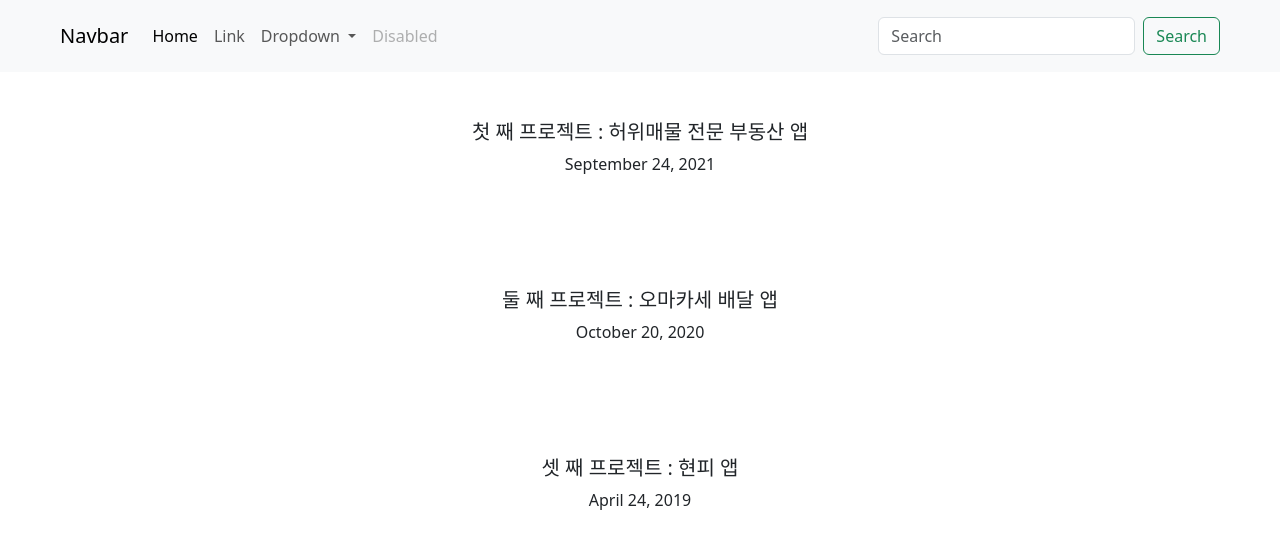
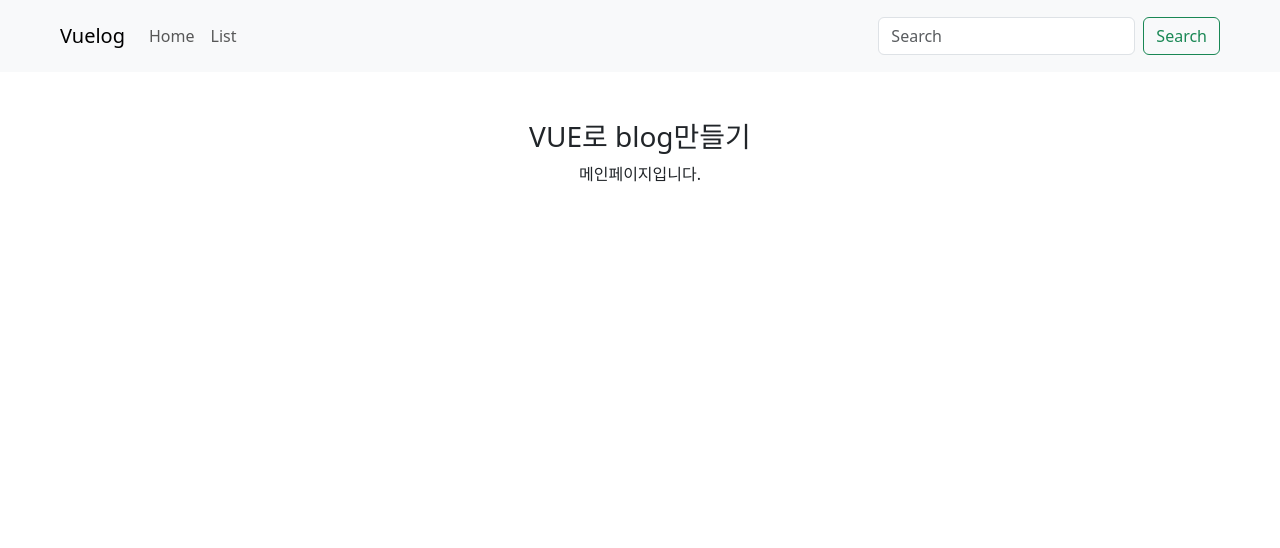
Before and after one commit to kimseaweed/vuelog, a Vue app: page / in a window 1280 px wide. Shown: the top 548 px of the page. Built offline with nearby package versions, Linux system fonts and the light colour scheme.

Commit message:
3강 - router 설치 및 설정

```diff
--- a/package.json
+++ b/package.json
@@ -10,7 +10,8 @@
   "dependencies": {
     "bootstrap": "^5.3.3",
     "core-js": "^3.8.3",
-    "vue": "^3.2.13"
+    "vue": "^3.2.13",
+    "vue-router": "^4.4.3"
   },
   "devDependencies": {
     "@babel/core": "^7.12.16",
--- a/src/App.vue
+++ b/src/App.vue
@@ -2,19 +2,20 @@
 
 <nav class="navbar navbar-expand-lg bg-body-tertiary py-3 px-5">
   <div class="container-fluid">
-    <a class="navbar-brand" href="#">Navbar</a>
+    <router-link class="navbar-brand" to="/">Vuelog</router-link>
     <button class="navbar-toggler" type="button" data-bs-toggle="collapse" data-bs-target="#navbarSupportedContent" aria-controls="navbarSupportedContent" aria-expanded="false" aria-label="Toggle navigation">
       <span class="navbar-toggler-icon"></span>
     </button>
     <div class="collapse navbar-collapse" id="navbarSupportedContent">
       <ul class="navbar-nav me-auto mb-2 mb-lg-0">
         <li class="nav-item">
-          <a class="nav-link active" aria-current="page" href="#">Home</a>
+          <router-link class="nav-link" aria-current="page" to="/">Home</router-link>
         </li>
         <li class="nav-item">
-          <a class="nav-link" href="#">Link</a>
+          <router-link class="nav-link" to="/list">List</router-link>
+          <!-- a태그를 router-link로, herf를 to로 바꾸면 컴포넌트를 갈아치울수 있다. -->
         </li>
-        <li class="nav-item dropdown">
+        <!-- <li class="nav-item dropdown">
           <a class="nav-link dropdown-toggle" href="#" role="button" data-bs-toggle="dropdown" aria-expanded="false">
             Dropdown
           </a>
@@ -27,7 +28,7 @@
         </li>
         <li class="nav-item">
           <a class="nav-link disabled" aria-disabled="true">Disabled</a>
-        </li>
+        </li> -->
       </ul>
       <form class="d-flex" role="search">
         <input class="form-control me-2" type="search" placeholder="Search" aria-label="Search">
@@ -37,13 +38,17 @@
   </div>
 </nav>
 
-<ListPage :posts="posts"/>
+<!-- 라우터뷰로 교체했으므로 컴포넌트 태그는 필요없음
+하단의 임포트와 컴포넌트 등록도 함께 삭제 -->
+<!-- <ListPage :posts="posts"/> -->
+
+<router-view :posts="posts"/>
 
 </template>
 
 <script>
 import posts from './assets/posts';
-import ListPage from './components/ListPage.vue';
+// import ListPage from './components/ListPage.vue';
 
 export default {
   name: 'App',
@@ -53,7 +58,7 @@ export default {
     }
   },
   components: {
-    ListPage,
+    // ListPage,
   }
 }
 </script>
--- /dev/null
+++ b/src/components/HomePage.vue
@@ -0,0 +1,17 @@
+<template>
+
+<div class="homePage text-center py-5">
+    <h3>VUE로 blog만들기</h3>
+    <p>메인페이지입니다.</p>
+</div>
+
+</template>
+
+<script>
+export default {
+
+}
+</script>
+
+<style>
+</style>
--- a/src/components/ListPage.vue
+++ b/src/components/ListPage.vue
@@ -1,6 +1,6 @@
 <template>
-  <div class="text-center py-5" v-for="post in posts" :key="post">
-    <h5>{{ post.title }}</h5>
+  <div class="text-center py-5" v-for="(post,i) in posts" :key="i">
+    <router-link to="/" >{{ post.title }}</router-link>
     <p>{{ post.date }}</p>
   </div>
 </template>
--- a/src/main.js
+++ b/src/main.js
@@ -2,5 +2,6 @@ import { createApp } from 'vue'
 import App from './App.vue'
 import 'bootstrap'
 import 'bootstrap/dist/css/bootstrap.min.css'
+import router from './router.js'
 
-createApp(App).mount('#app')
+createApp(App).use(router).mount('#app')
```
Also changed, not shown: src/router.js (added, +38 -0 lines), 2 other files (tests, documents, lock files or other folders).
